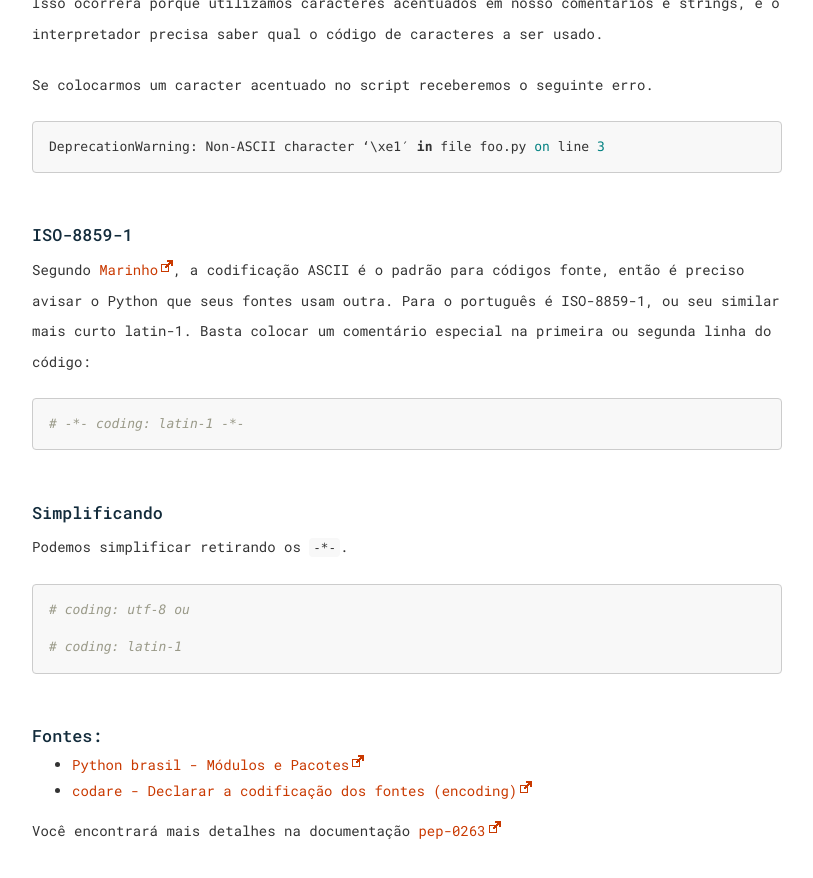
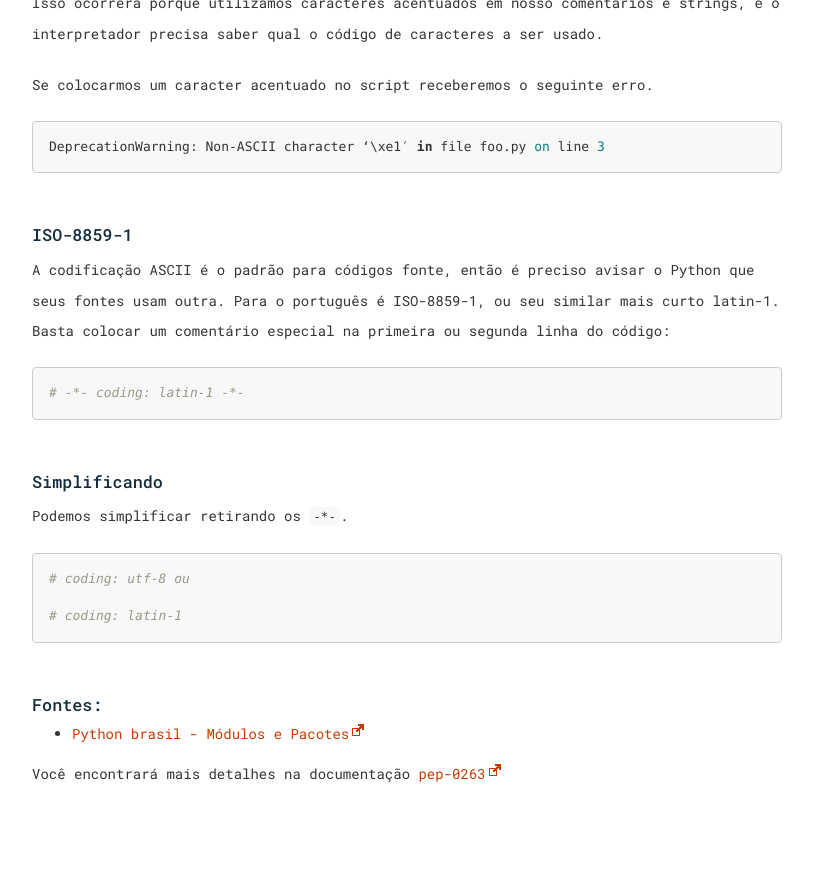
Before and after one commit to website-devfuria/python, a Jekyll site: the page built from codificacao-de-caracteres/index.md, in a window 1280 px wide and 900 px high, scrolled down 561 px. Shown: the top 878 px of the window, without its empty margins (233-1046 px from the left). Built offline with Jekyll 4.4.1, drawn with Linux system fonts in a browser that asks for light colours.

Commit message:
codificacao-de-caracteres

```diff
--- a/codificacao-de-caracteres/index.md
+++ b/codificacao-de-caracteres/index.md
@@ -19,17 +19,13 @@ Se colocarmos um caracter acentuado no script receberemos o seguinte erro.
     DeprecationWarning: Non-ASCII character ‘\xe1′ in file foo.py on line 3
 
 
-
-
 ### ISO-8859-1
 
-Segundo [Marinho](http://codare.net/2007/01/02/python-declarar-a-codificacao-dos-fontes-encoding/), a
-codificação ASCII é o padrão para códigos fonte, então é preciso avisar o Python que seus fontes usam outra. Para o
+A codificação ASCII é o padrão para códigos fonte, então é preciso avisar o Python que seus fontes usam outra. Para o
 português é ISO-8859-1, ou seu similar mais curto latin-1. Basta colocar um comentário especial na primeira ou segunda
 linha do código:
 
     # -*- coding: latin-1 -*-
-
 
 
 ### Simplificando
@@ -45,7 +41,5 @@ ou
 ### Fontes:
 
 - [Python brasil - Módulos e Pacotes](http://wiki.python.org.br/ModulosPacotes)
-- [codare - Declarar a codificação dos fontes (encoding)](http://codare.net/2007/01/02/python-declarar-a-codificacao-dos-fontes-encoding/)
-
 
 Você encontrará mais detalhes na documentação [pep-0263](https://www.python.org/dev/peps/pep-0263/)
```
